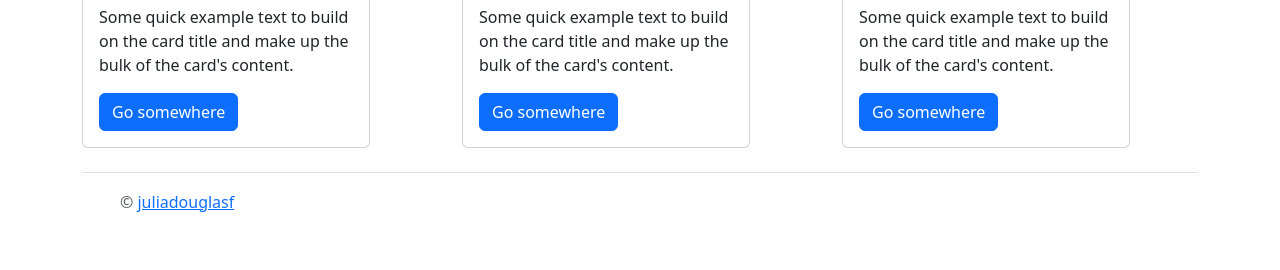
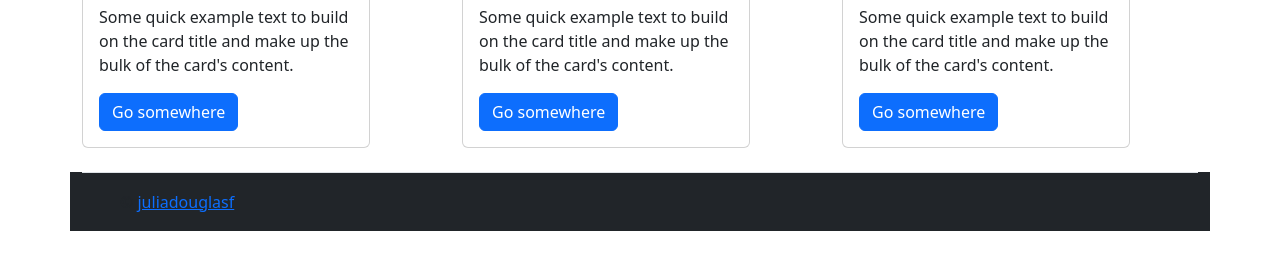
Before and after one commit to juliadouglasf/ottawaorgs, a plain HTML site: page index.html in a window 1280 px wide. Shown: the part 484-754 px from the top of the page. Drawn offline with nearby package versions, Linux system fonts and the light colour scheme.

Commit message:
Dark footer

```diff
--- a/index.html
+++ b/index.html
@@ -121,7 +121,7 @@
         </div>
       </div>
     </div>
-    <div class="container">
+    <div class="container bg-dark">
       <footer class="d-flex flex-wrap justify-content-between align-items-center py-3 my-4 border-top">
         <div class="col-md-4 d-flex align-items-center">
           <a href="/" class="mb-3 me-2 mb-md-0 text-muted text-decoration-none lh-1">
```
